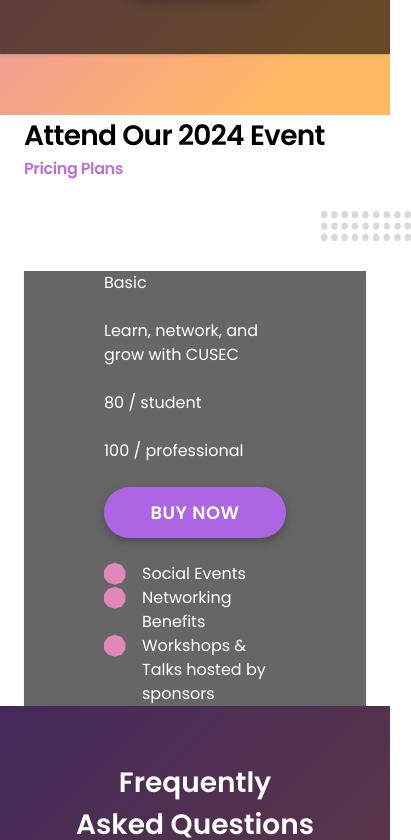
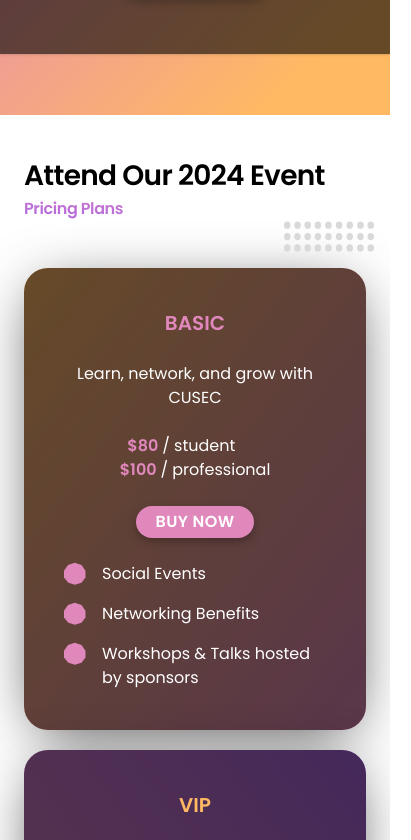
Before and after one commit to cusec/2024, a Next.js app: page / in a window 390 px wide. Shown: the part 2613-3453 px from the top of the page, 411 px wide, since content can reach past the window. Built offline with nearby package versions, Linux system fonts and the light colour scheme.

Commit message:
feat: Complete responsive styling for ticket cards

```diff
--- a/src/app/page.tsx
+++ b/src/app/page.tsx
@@ -44,7 +44,7 @@ export default function Home() {
           <div className="w-full gradientBackground">
           <Sponsor/>
             </div>
-          <div className="mx-6 lg:mx-24 max-w-screen-lg lg:w-full">
+          <div className="mx-6 lg:mx-24 max-w-screen-lg">
             <Tickets />
           </div>
           <div className="w-full gradientBackground">
--- a/src/components/Landing Page/TicketCard.tsx
+++ b/src/components/Landing Page/TicketCard.tsx
@@ -20,27 +20,49 @@ export default function TicketCard({
   themeColor,
 }: TicketCardProps) {
   return (
-    <section className="bg-black bg-opacity-60 shadow mx-auto px-20 text-white space-y-6 flex flex-col">
-      <h3>{title}</h3>
-      <p>{description}</p>
+    <div className={`${themeColor === "roseQuartz" ?"bg-gradient-to-tl from-roseQuartz to-goldenApricot":"bg-gradient-to-tr from-roseQuartz via-lavenderFog to-royalPurple"} mx-auto rounded-3xl shadow-[0_10px_60px_-15px_rgba(0,0,0,.8)]`}>
+      <section className="bg-black bg-opacity-60 text-white space-y-6 flex flex-col py-10 px-10 rounded-3xl h-full">
+        <h3
+          className={`text-[20px] text-center font-semibold uppercase ${
+            themeColor === "roseQuartz"
+              ? "text-roseQuartz"
+              : "text-goldenApricot"
+          }`}
+        >
+          {title}
+        </h3>
+
+        <p className="text-center">{description}</p>
+
+        <div className="mx-auto">
           <p>
-        <span>
-          {studentPrice}
+            <span className={`font-semibold ${themeColor === "roseQuartz" ? "text-roseQuartz" : "text-goldenApricot"}`}>
+              &nbsp; ${studentPrice}
               {"  "}
             </span>
             /{"  "}student
           </p>
           <p>
-        <span>
-          {professionalPrice}
+            <span className={`font-semibold ${themeColor === "roseQuartz" ? "text-roseQuartz" : "text-goldenApricot"}`}>
+              ${professionalPrice}
               {"  "}
             </span>
             /{"  "}professional
           </p>
-      <Link className="drop-shadow-[0_4px_4px_rgba(0,0,0,0.25)] bg-[#AD65E3] px-5 md:px-20 py-3 mt-3 md:mt-6 text-center rounded-full uppercase text-[18px] font-semibold text-white tracking-wide transition ease-in-out duration-500 hover:scale-110 hover:bg-goldenApricot hover:text-white" href={buttonLink}>
+        </div>
+
+
+        <Link
+          className={`drop-shadow-[0_4px_4px_rgba(0,0,0,0.25)] ${
+            themeColor === "roseQuartz"
+              ? "bg-roseQuartz hover:bg-goldenApricot"
+              : "bg-goldenApricot hover:bg-royalPurple"
+          } mx-auto px-5 md:px-10 py-1 mt-3 md:mt-6 text-center rounded-full uppercase md:text-[18px] font-semibold text-white tracking-wide transition ease-in-out duration-500 hover:scale-110 hover:text-white`}
+          href={buttonLink}
+        >
           Buy Now
         </Link>
-      <ul>
+        <ul className="space-y-4">
           {features.map((feature, index) => (
             <li key={index} className="flex align-center">
               <span className="pr-4">
@@ -49,7 +71,11 @@ export default function TicketCard({
                   height="23"
                   viewBox="0 0 22 23"
                   xmlns="http://www.w3.org/2000/svg"
-                className={themeColor === 'roseQuartz' ? 'fill-roseQuartz' : 'fill-goldenApricot'}
+                  className={
+                    themeColor === "roseQuartz"
+                      ? "fill-roseQuartz"
+                      : "fill-goldenApricot"
+                  }
                 >
                   <path
                     d="M4.35654 20.7689L10.8486 22.7606L17.4689 20.7689L21.4837 15.4162V8.73579L17.4689 3.00969L10.8486 0.769043L4.01485 3.00969L0 8.73579V15.4162L4.35654 20.7689Z"
@@ -62,5 +88,6 @@ export default function TicketCard({
           ))}
         </ul>
       </section>
+    </div>
   );
 }
--- a/src/components/Landing Page/Tickets.tsx
+++ b/src/components/Landing Page/Tickets.tsx
@@ -13,22 +13,26 @@ export default function Sponsor() {
         fadeBackground ? "opacity-0" : "opacity-100"
       }`}
     >
+        <div className="grid grid-cols-1 md:grid-cols-2">
+      <div className="mt-10 md:my-10">
         <h2 className="text-[28px] font-semibold tracking-tight">
           Attend Our 2024 Event
         </h2>
         <p className="font-semibold bg-clip-text text-transparent bg-gradient-to-tr from-royalPurple to-roseQuartz tracking-tight">
           Pricing Plans
         </p>
+      </div>
 
-      <span className="flex justify-end mr-[-45px]">
+      <span className="flex justify-end mr-[-8px] mb-4">
         <Image
           src={circle_grid_horizontal}
           alt="Horizontal grid of grey circles"
-          className="w-[90px] h-[90px] md:w-[120px] md:h-[120px] lg:w-[150px] lg:h-[150px] "
           />
       </span>
+          </div>
 
-      <div>
+    <div className="mb-10 md:flex space-y-5 md:space-y-0 md:space-x-4 items-stretch">
+  <div className="flex-1">
     <TicketCard
       title={"Basic"}
       description={"Learn, network, and grow with CUSEC"}
@@ -43,6 +47,24 @@ export default function Sponsor() {
       themeColor="roseQuartz"
     />
   </div>
+  <div className="flex-1">
+    <TicketCard
+      title={"VIP"}
+      description={"Get an exclusive CUSEC experience"}
+      studentPrice={110}
+      professionalPrice={230}
+      features={[
+        "All Basic Benefits",
+        "Priority Networking",
+        "Exlusive CUSEC 2024 Merchandise",
+      ]}
+      buttonLink="/"
+      themeColor="goldenApricot"
+    />
+  </div>
+</div>
+
+
     </div>
   );
 }
```
Lines whose indentation alone changed are shown as unchanged.
